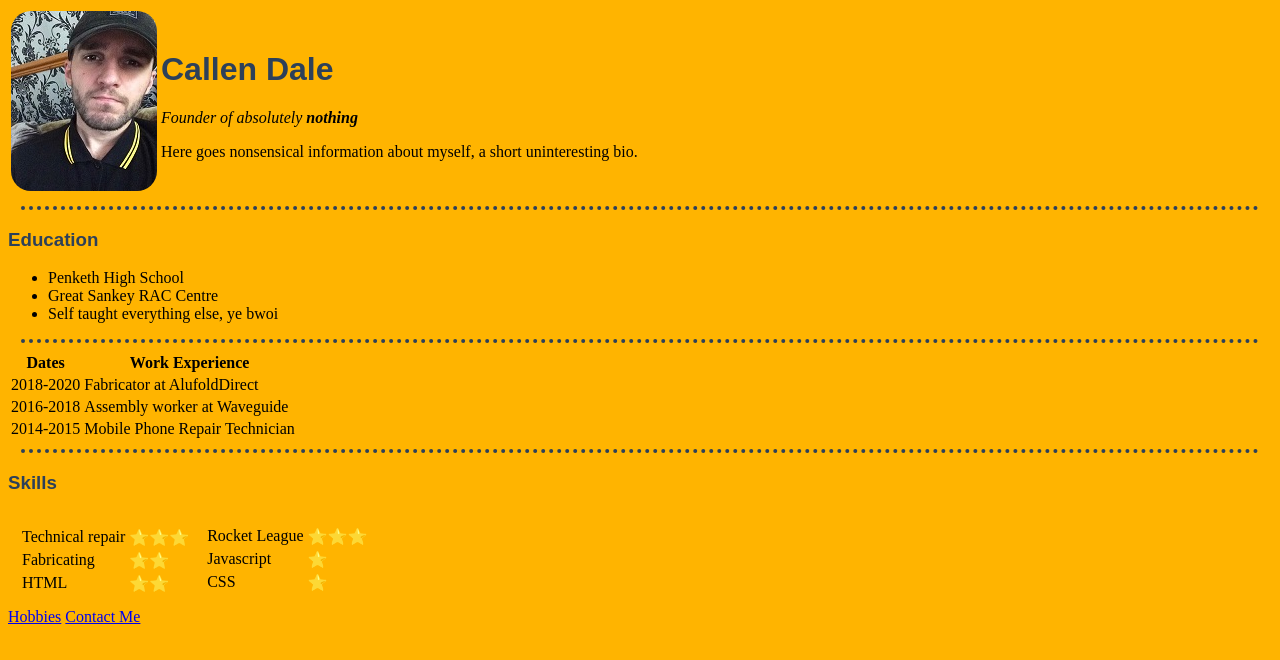
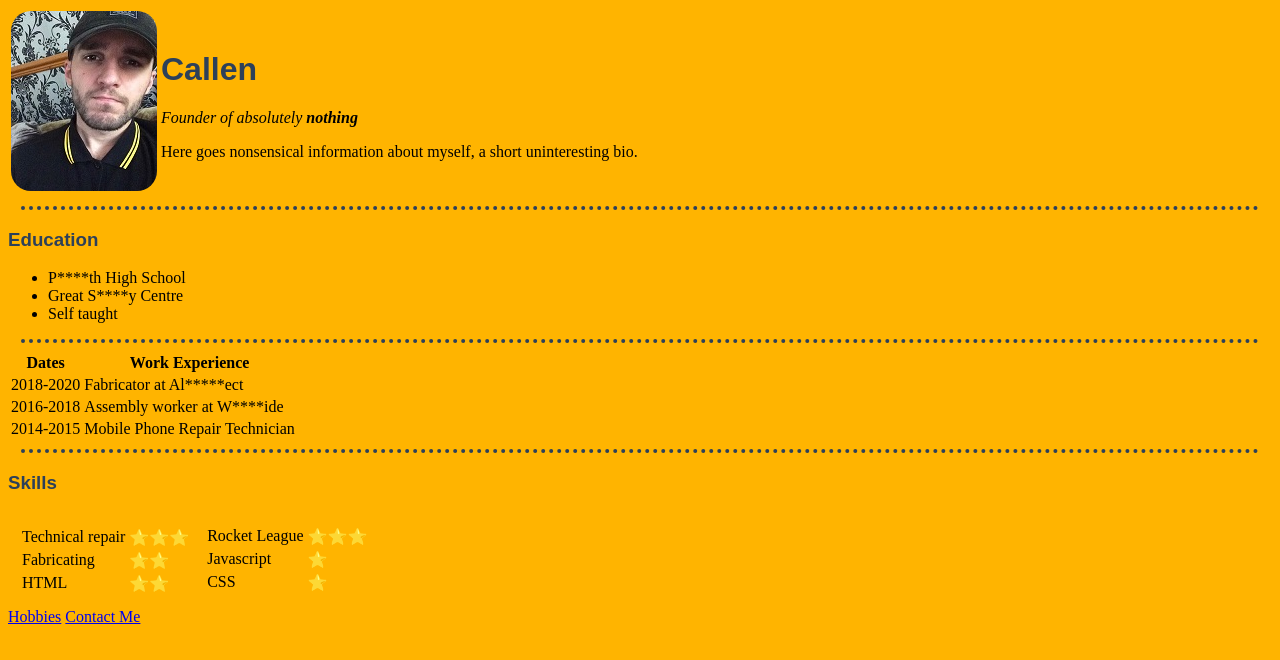
Before and after one commit to Calskie/CV, a plain HTML site: page index.html in a window 1280 px wide. Drawn offline with Linux system fonts and the light colour scheme.

Commit message:
Update index.html

```diff
--- a/index.html
+++ b/index.html
@@ -4,7 +4,7 @@
 <head>
   <meta charset="utf-8">
   <link rel="stylesheet" href="css/styles.css">
-  <title>Callen Dale's Site</title>
+  <title>Callen's Site</title>
 </head>
 <body>
   <table>
@@ -12,7 +12,7 @@
         <!--Use "alt" to display text if image not viewable-->
       <td><img class="imgborder" src="images/image1.jpeg" alt="Profile Picture of Callen Dale"></td>
       <td>
-        <h1>Callen Dale</h1>
+        <h1>Callen</h1>
         <p><em>Founder of absolutely <strong>nothing</strong></em></p>
         <p>Here goes nonsensical information about myself, a short uninteresting bio.</p>
       </td>
@@ -21,9 +21,9 @@
   <hr>
   <h3>Education</h3>
   <ul>
-    <li>Penketh High School</li>
-    <li>Great Sankey RAC Centre</li>
-    <li>Self taught everything else, ye bwoi</li>
+    <li>P****th High School</li>
+    <li>Great S****y Centre</li>
+    <li>Self taught</li>
   </ul>
   <hr>
   <table>
@@ -36,11 +36,11 @@
     <tbody>
       <tr>
         <td>2018-2020</td>
-        <td>Fabricator at AlufoldDirect</td>
+        <td>Fabricator at Al*****ect</td>
       </tr>
       <tr>
         <td>2016-2018</td>
-        <td>Assembly worker at Waveguide</td>
+        <td>Assembly worker at W****ide</td>
       </tr>
       <tr>
         <td>2014-2015</td>
```
